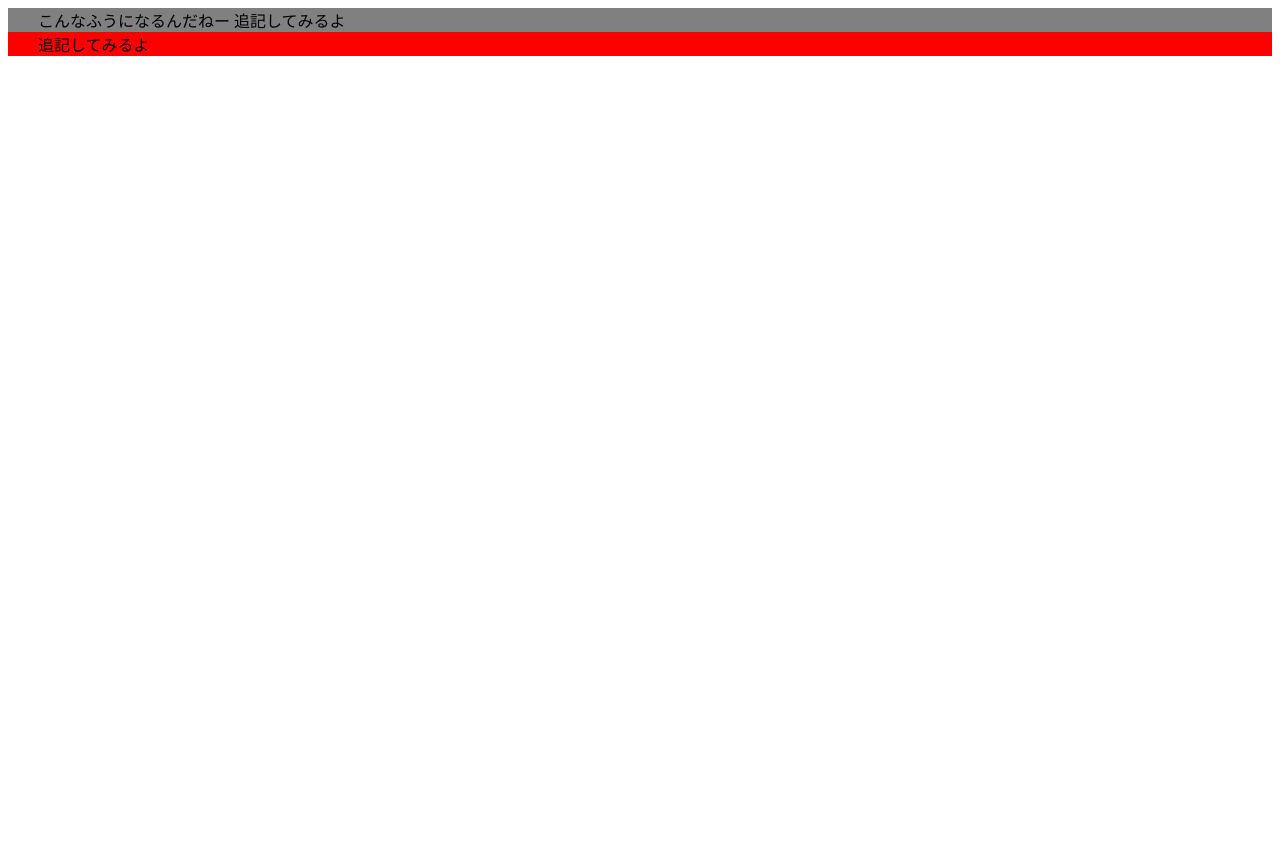
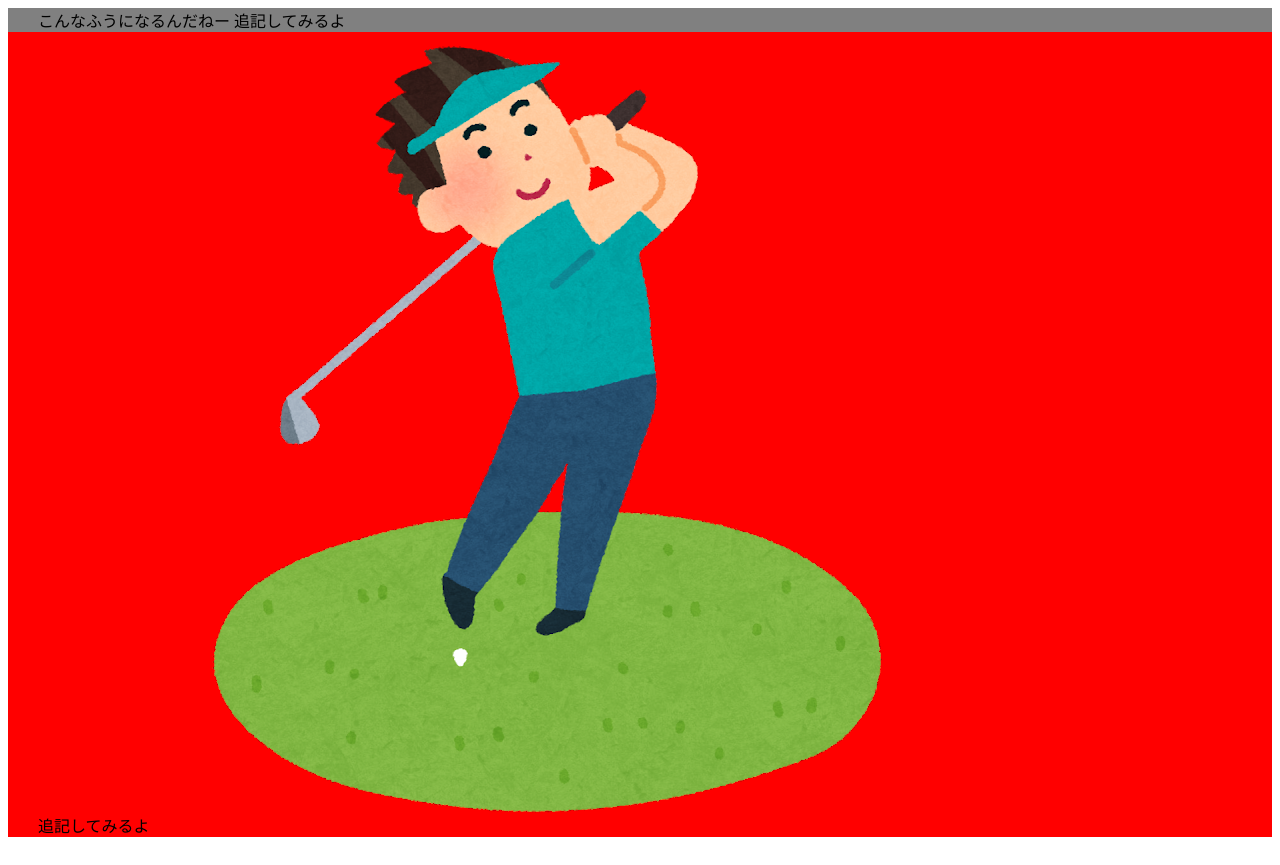
Before and after one commit to frogkoby/company-site, a plain HTML site: page index.html in a window 1280 px wide. Before the commit the page ends 800 px from the top, so only its background shows below. Drawn offline with Linux system fonts and the light colour scheme.

Commit message:
画像追加しました。

```diff
--- a/index.html
+++ b/index.html
@@ -16,6 +16,7 @@
 		<span style="padding: 30px">
 			追記してみるよ
 		</span>
+		<img src="img/golf_jou_man.png">
 	</div>
 </body>
 </html>
```
Also changed, not shown: img/golf_jou_man.png (added).
